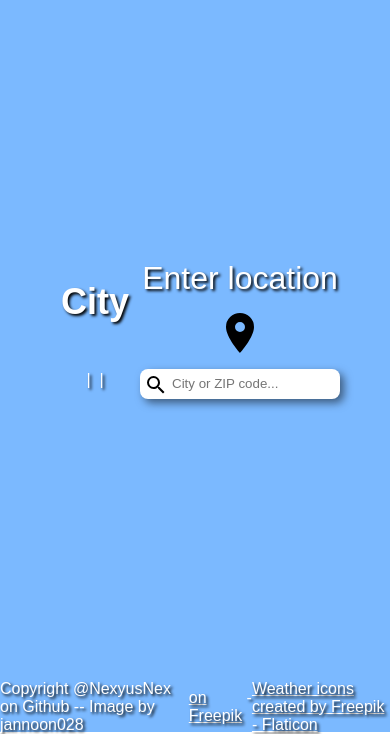
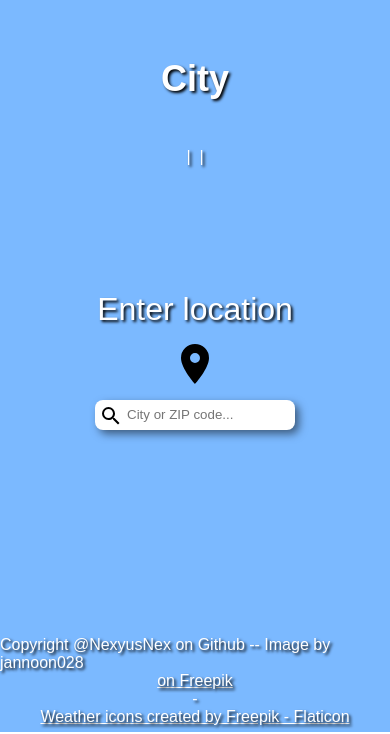
Before and after one commit to NexyusNex/Weather-App, a website built with webpack: page docs/index.html in a window 390 px wide. Shown: the part 112-846 px from the top of the page. Built offline with nearby package versions, Linux system fonts and the light colour scheme; no server answers.

Commit message:
Added responsive design

```diff
--- a/src/index.js
+++ b/src/index.js
@@ -1,10 +1,7 @@
 import "./style.css";
-
-import clear from "./clear.jpg";
 import mapmarker from "./map-marker.svg";
 import logo from "./weatherlogo.png";
 import magnify from "./magnify.svg";
-
 import loadWeather from "./loadWeather";
 
 const logoImg = document.querySelector("#logo");
--- a/src/style.css
+++ b/src/style.css
@@ -7,7 +7,7 @@
 .container {
   display: flex;
   flex-direction: column;
-  height: 100vh;
+  height: 100svh;
   background-color: #7bb9ff;
   background-size: cover;
   color: white;
@@ -40,7 +40,7 @@
   flex-direction: column;
   align-items: center;
   text-shadow: 2px 2px 3px black;
-  width: 400px;
+  width: clamp(300px, 90%, 400px);
   gap: 12px;
 }
 
@@ -71,7 +71,7 @@
   flex-direction: column;
   align-items: center;
   justify-content: center;
-  width: 400px;
+  width: clamp(300px, 90%, 400px);
   height: 400px;
   text-shadow: 2px 2px 3px black;
   gap: 12px;
@@ -140,3 +140,15 @@
 .footer a:visited:hover {
   color: #91ccd6;
 }
+
+@media screen and (width<=750px) {
+  .weather-container {
+    flex-direction: column;
+    justify-content: center;
+  }
+  .footer {
+    flex-direction: column;
+    height: auto;
+    padding-bottom: 6px;
+  }
+}
```
